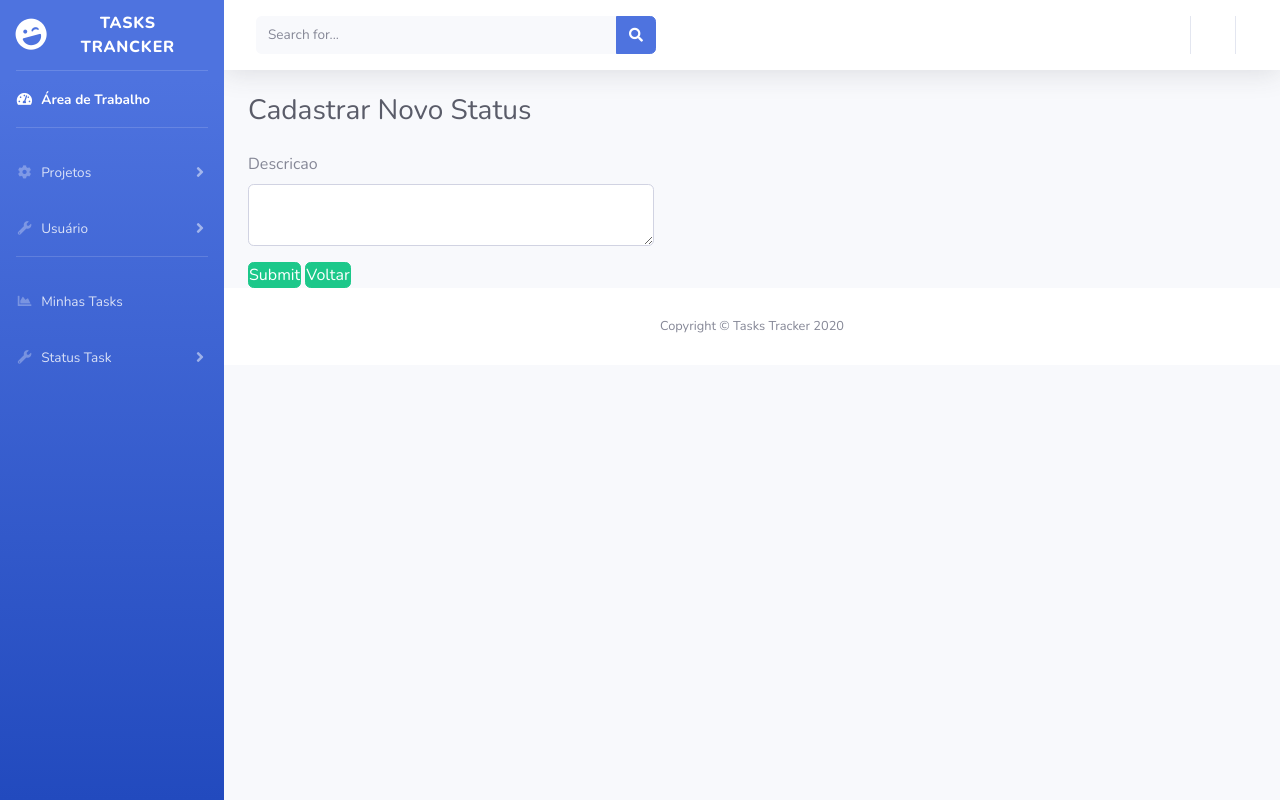
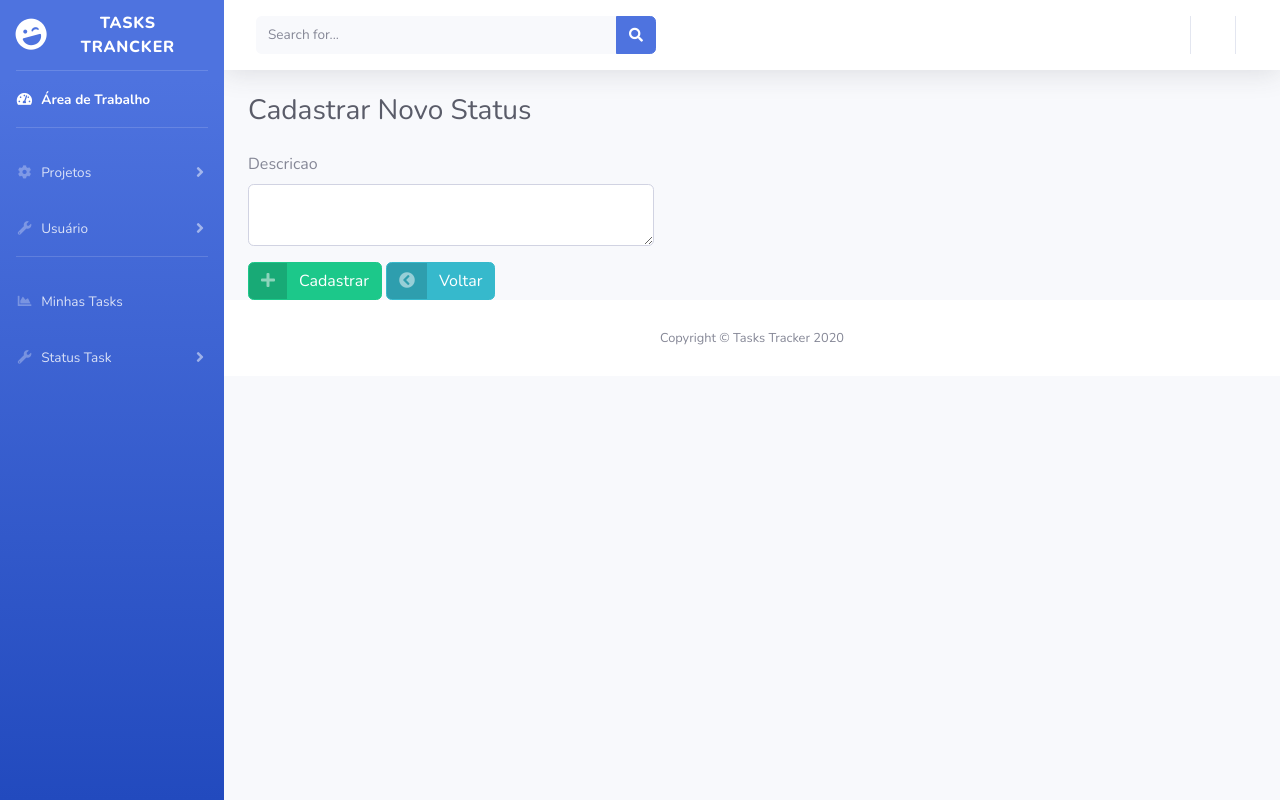
Before and after one commit to he--/tasks-tracker, a Symfony app: template templates/novo-status.html.twig in a window 1280 px wide. Run offline with Twig, Linux system fonts and the light colour scheme; the template is opened without the code that fills it, so the values that code supplies are empty; form fields are guessed from the names that the template uses; some libraries are stand-ins or nearby versions.

Commit message:
3° Task : [Alteração] Melhoria nos botões e adicionar botoes de voltar onde não tiver

```diff
--- a/templates/novo-status.html.twig
+++ b/templates/novo-status.html.twig
@@ -9,10 +9,20 @@
             </div>
         </div>
 
-        <input class="btn btn-success btn-icon-split" type="submit"/>
-        <a href="{{ path('status_listar') }}">
-        <button class="btn btn-success btn-icon-split" type="button">Voltar</button>
+        <button class="btn btn-success btn-icon-split" type="submit">
+            <span class="icon text-white-50">
+            	<i class="fas fa-plus"></i>
+        	</span>
+            <span class="text">Cadastrar</span>
+        </button>
+
+        <a href="{{ path('status_listar') }}" class="btn btn-info btn-icon-split">
+	        <span class="icon text-white-50">
+	            <i class="fas fa-chevron-circle-left"></i>
+	        </span>
+         	<span class="text">Voltar</span>
         </a>
+
     </div>
 
 {% include 'footer.html.twig' %}
--- a/templates/projeto.html.twig
+++ b/templates/projeto.html.twig
@@ -74,14 +74,14 @@
                         </div>
 
                     </div>
-                <a href="{{ path('listar_projetos') }}" class="btn btn-success btn-icon-split">
+                <a href="{{ path('listar_projetos') }}" class="btn btn-info btn-icon-split">
                                                             <span class="icon text-white-50">
                                                                 <i class="fas fa-chevron-circle-left"></i>
                                                             </span>
                     <span class="text">Voltar</span>
                 </a>
 
-                <a href="{{ path('cadastrar_task', {'projeto': projeto.id}) }}" class="btn btn-info btn-icon-split">
+                <a href="{{ path('cadastrar_task', {'projeto': projeto.id}) }}" class="btn btn-success btn-icon-split">
                                                             <span class="icon text-white-50">
                                                                 <i class="fas fa-plus"></i>
                                                             </span>
```
Also changed, not shown: templates/novo-projeto.html.twig (+14 -3 lines), templates/novo-task.html.twig (+7 -7 lines), templates/novo-usuario.html.twig (+13 -3 lines).
